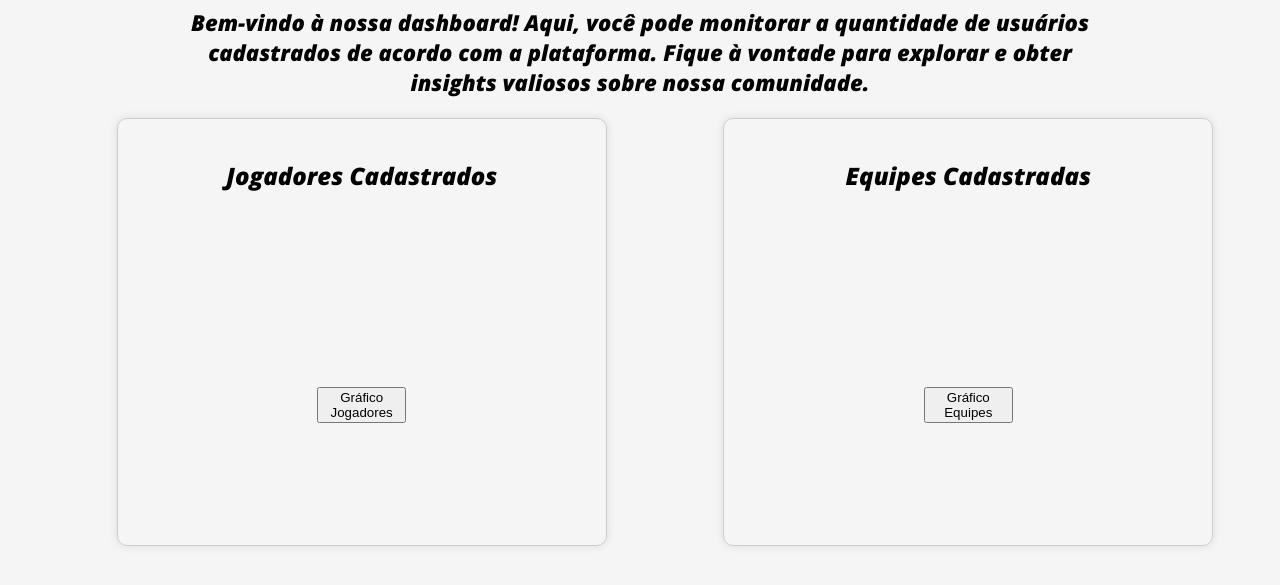
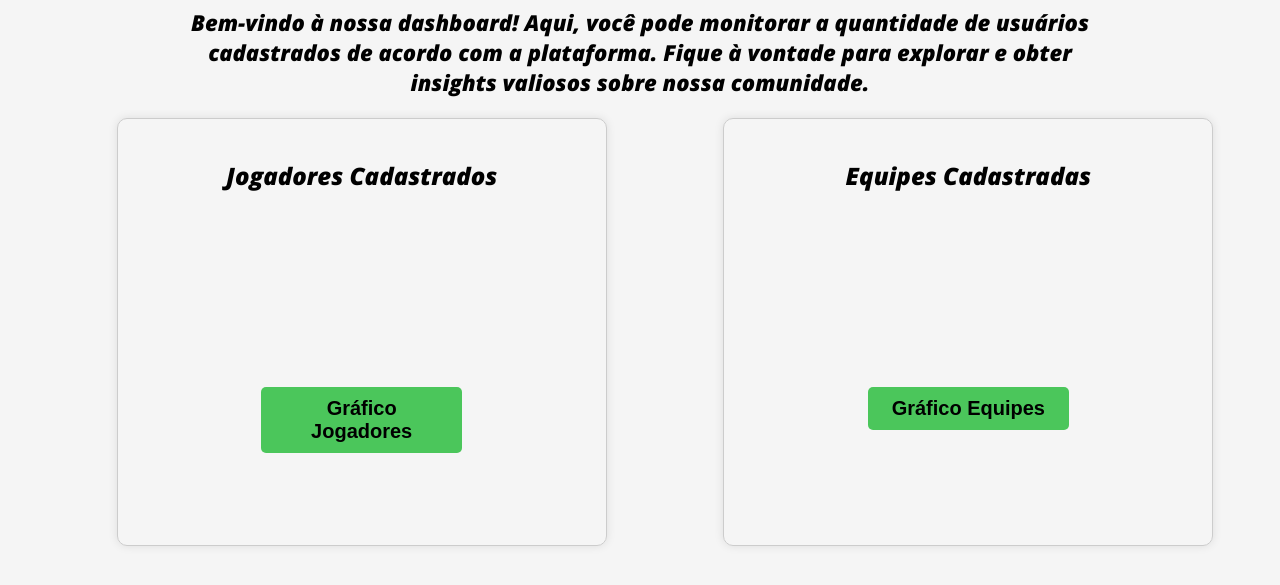
Before and after one commit to SamueuOliveira/UnityEleven, a website: page site/public/dashboards.html in a window 1280 px wide. Shown: the part 75-660 px from the top of the page. Drawn offline with nearby package versions, Linux system fonts and the light colour scheme; no server answers.

Commit message:
botões atualizados dashboard

```diff
--- a/site/public/css/dashboards.css
+++ b/site/public/css/dashboards.css
@@ -71,3 +71,21 @@ body {
     display: flex;
     justify-content: space-evenly;
 }
+
+
+.graficos button {
+    background-color: #4BC65B;
+    width: 45%;
+    color: #000;
+    border: none;
+    border-radius: 5px;
+    padding: 10px 20px; /* Preenchimento interno */
+    cursor: pointer; /* Mude o cursor para a mão quando passar o mouse */
+    font-size: 20px;
+    font-weight: bold;
+}
+
+.graficos button:hover {
+    transform: scale(1.1);
+    background-color: #62f576;
+}
```
